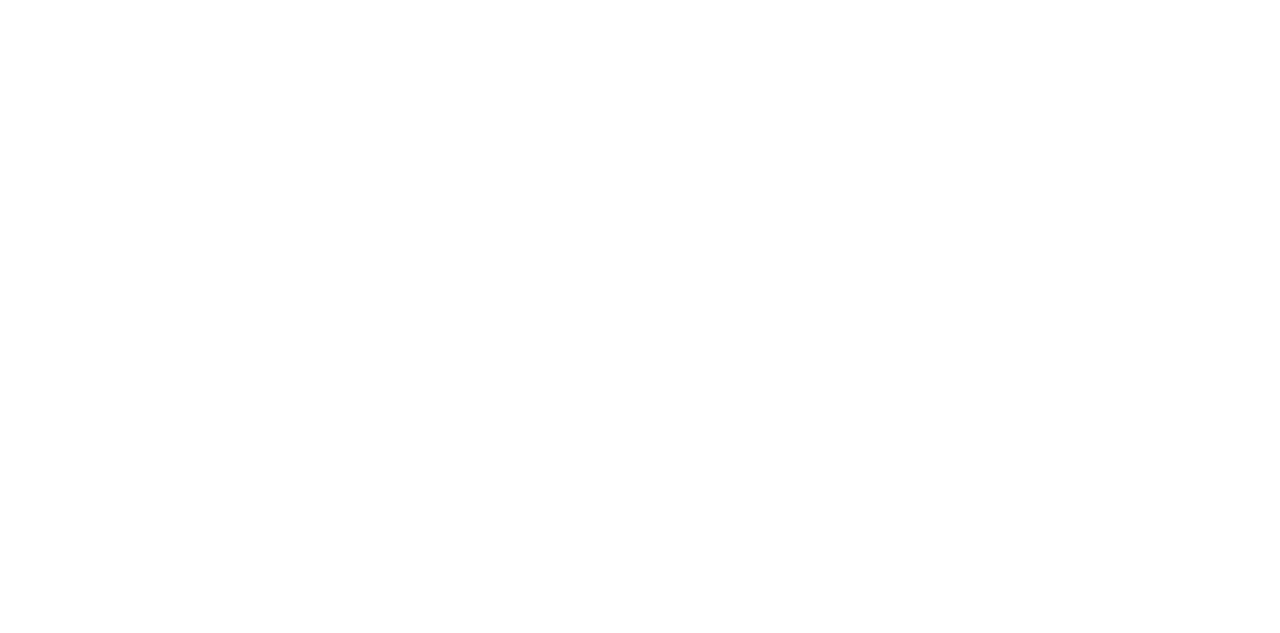
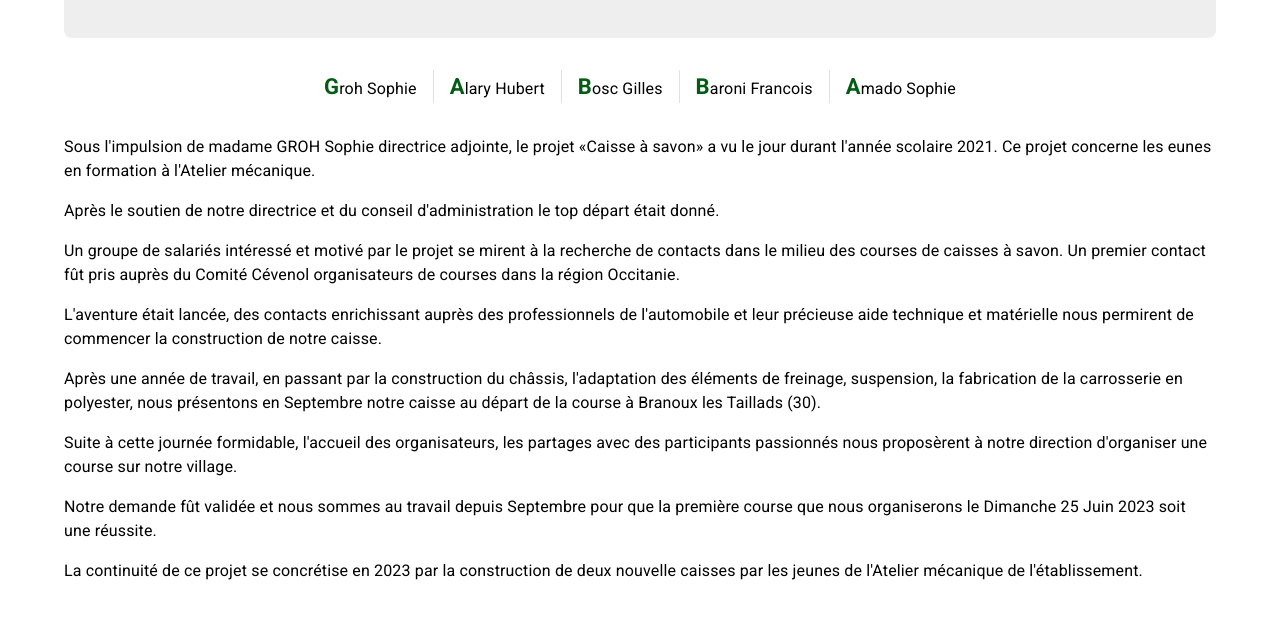
Before and after one commit to gregoryalary/caisses-a-savon-severac-leglise, a React (Create React App) app: page /team-gabba in a window 1280 px wide. Shown: the part 532-1165 px from the top of the page. Before the commit the page ends 800 px from the top, so only its background shows below. Built offline with nearby package versions, Linux system fonts and the light colour scheme.

Commit message:
feat: storytelling page

```diff
--- a/src/story-telling/screens/StoryTelling.screen.tsx
+++ b/src/story-telling/screens/StoryTelling.screen.tsx
@@ -1,9 +1,92 @@
 import React, { type FC } from "react";
 
-import { Typography } from "@mui/material";
+import { Box, Container, Divider, Stack, Typography, useMediaQuery, useTheme } from "@mui/material";
 
 const StoryTelling: FC = () => {
-  return <Typography>Story telling</Typography>;
+  const theme = useTheme();
+  const isMobile = useMediaQuery(theme.breakpoints.down("md"));
+
+  return (
+    <Box component={Container} py={4}>
+      <Stack spacing={4}>
+        <Typography variant="h4">La team GABBA</Typography>
+        <Box
+          height={{ xs: 250, md: 400 }}
+          display="flex"
+          alignItems="center"
+          justifyContent="center"
+          bgcolor="grey.200"
+          borderRadius={2}>
+          <img
+            src="/img/storytelling/team-gabba.jpg"
+            alt="Team GABBA"
+            style={{ maxWidth: "100%", maxHeight: "100%" }}
+          />
+        </Box>
+        <Stack
+          direction={{ xs: "column", md: "row" }}
+          alignItems="center"
+          justifyContent="center"
+          spacing={2}>
+          {["Groh Sophie", "Alary Hubert", "Bosc Gilles", "Baroni Francois", "Amado Sophie"].map(
+            (name, index, array) => (
+              <>
+                <Typography>
+                  <Typography component="span" color="primary.main" fontWeight="bold" fontSize={22}>
+                    {name.substring(0, 1)}
+                  </Typography>
+                  {name.substring(1)}
+                </Typography>
+                {index < array.length - 1 && (
+                  <Divider orientation={isMobile ? "horizontal" : "vertical"} flexItem />
+                )}
+              </>
+            )
+          )}
+        </Stack>
+        <Stack spacing={2}>
+          <Typography>
+            Sous l&apos;impulsion de madame GROH Sophie directrice adjointe, le projet «Caisse à
+            savon» a vu le jour durant l&apos;année scolaire 2021. Ce projet concerne les eunes en
+            formation à l&apos;Atelier mécanique.
+          </Typography>
+          <Typography>
+            Après le soutien de notre directrice et du conseil d&apos;administration le top départ
+            était donné.
+          </Typography>
+          <Typography>
+            Un groupe de salariés intéressé et motivé par le projet se mirent à la recherche de
+            contacts dans le milieu des courses de caisses à savon. Un premier contact fût pris
+            auprès du Comité Cévenol organisateurs de courses dans la région Occitanie.
+          </Typography>
+          <Typography>
+            L&apos;aventure était lancée, des contacts enrichissant auprès des professionnels de
+            l&apos;automobile et leur précieuse aide technique et matérielle nous permirent de
+            commencer la construction de notre caisse.
+          </Typography>
+          <Typography>
+            Après une année de travail, en passant par la construction du châssis, l&apos;adaptation
+            des éléments de freinage, suspension, la fabrication de la carrosserie en polyester,
+            nous présentons en Septembre notre caisse au départ de la course à Branoux les Taillads
+            (30).
+          </Typography>
+          <Typography>
+            Suite à cette journée formidable, l&apos;accueil des organisateurs, les partages avec
+            des participants passionnés nous proposèrent à notre direction d&apos;organiser une
+            course sur notre village.
+          </Typography>
+          <Typography>
+            Notre demande fût validée et nous sommes au travail depuis Septembre pour que la
+            première course que nous organiserons le Dimanche 25 Juin 2023 soit une réussite.
+          </Typography>
+          <Typography>
+            La continuité de ce projet se concrétise en 2023 par la construction de deux nouvelle
+            caisses par les jeunes de l&apos;Atelier mécanique de l&apos;établissement.
+          </Typography>
+        </Stack>
+      </Stack>
+    </Box>
+  );
 };
 
 export default StoryTelling;
```
Also changed, not shown: 1 other file (tests, documents, lock files or other folders).
